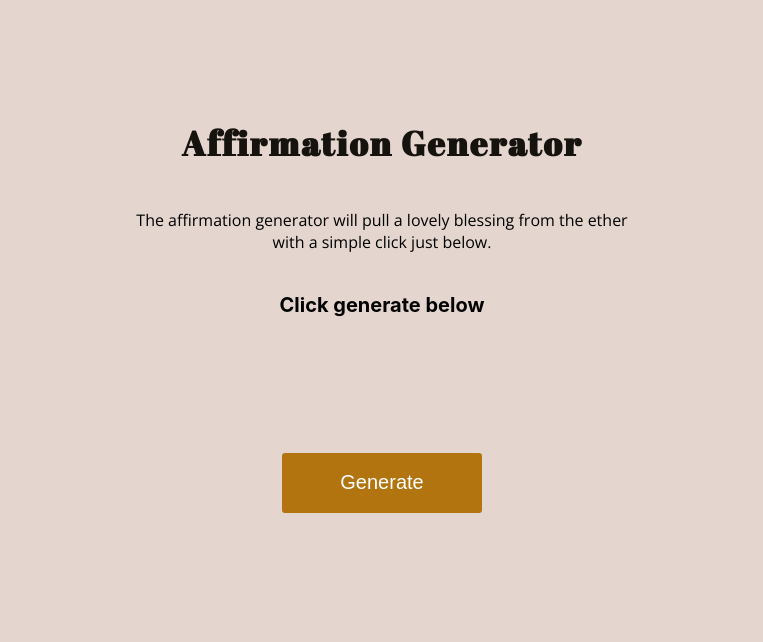
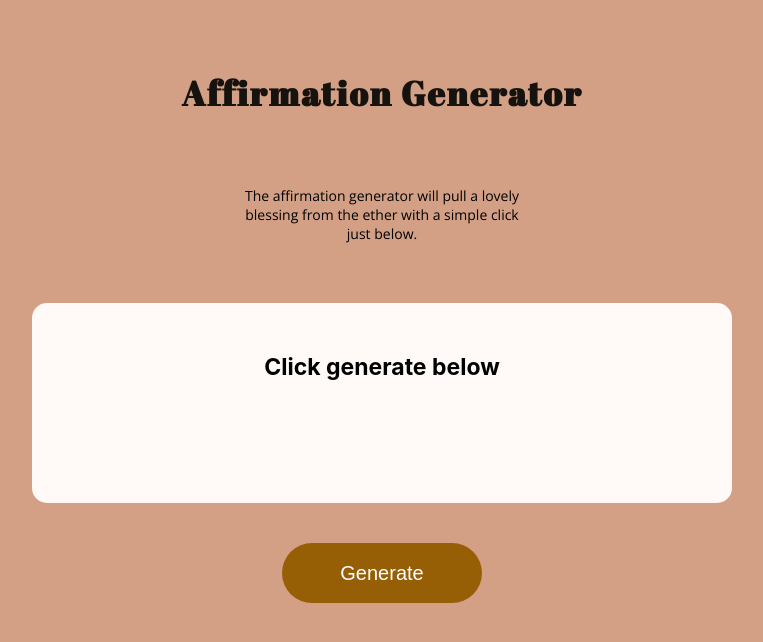
Before and after one commit to jos3ph-m/Affirmation-Generator, a React app: page / in a window 1280 px wide. Shown: the top 642 px of the page, without its empty margins (258-1021 px from the left). Built offline with nearby package versions, Linux system fonts and the light colour scheme.

Commit message:
Updated styling

```diff
--- a/src/App.css
+++ b/src/App.css
@@ -1,10 +1,14 @@
 .App {
+  height: 100%;
   display: flex;
   justify-content: center;
   flex-direction: column;
   text-align: center;
+
+  width: 80%;
+  margin: auto;
 }
 
 html {
-  background-color: #e4d6cf;
+  background-color: #d3a086;
 }
--- a/src/Components/Affirmations/Affirmations.module.css
+++ b/src/Components/Affirmations/Affirmations.module.css
@@ -2,10 +2,11 @@
   width: 200px;
   height: 60px;
   border: none;
-  border-radius: 3px;
+  border-radius: 50px;
   font-size: 20px;
   color: white;
-  background-color: #b1740f;
+  background-color: #975f05;
+  margin-top: 20px;
 }
 
 .button:focus {
@@ -14,8 +15,17 @@
 }
 
 .affirmation {
-  font-size: 20px;
+  font-size: 23px;
   font-weight: 700;
-  padding: 20px;
-  height: 120px;
+  padding: 50px 50px;
+  height: 100px;
+  background-color: #fffaf7;
+  border-radius: 15px;
+  margin: 20px auto;
 }
+
+@media (min-width: 600px) {
+  .affirmation {
+    max-width: 600px;
+  }
+}
--- a/src/Components/Headline/Headline.module.css
+++ b/src/Components/Headline/Headline.module.css
@@ -1,5 +1,5 @@
 .headline {
-  margin-top: 100px;
+  margin: 50px auto 50px auto;
   padding: 20px;
   font-family: "Abril Fatface", cursive;
   font-size: 28px;
--- a/src/Components/Info/Info.module.css
+++ b/src/Components/Info/Info.module.css
@@ -1,12 +1,13 @@
 .info {
   font-family: "Open Sans";
   max-width: 300px;
+  font-size: 14px;
   text-align: center;
-  margin: auto;
+  margin: 0px auto 40px;
 }
 
 @media (min-width: 600px) {
   .info {
-    max-width: 500px;
+    max-width: 300px;
   }
 }
```
